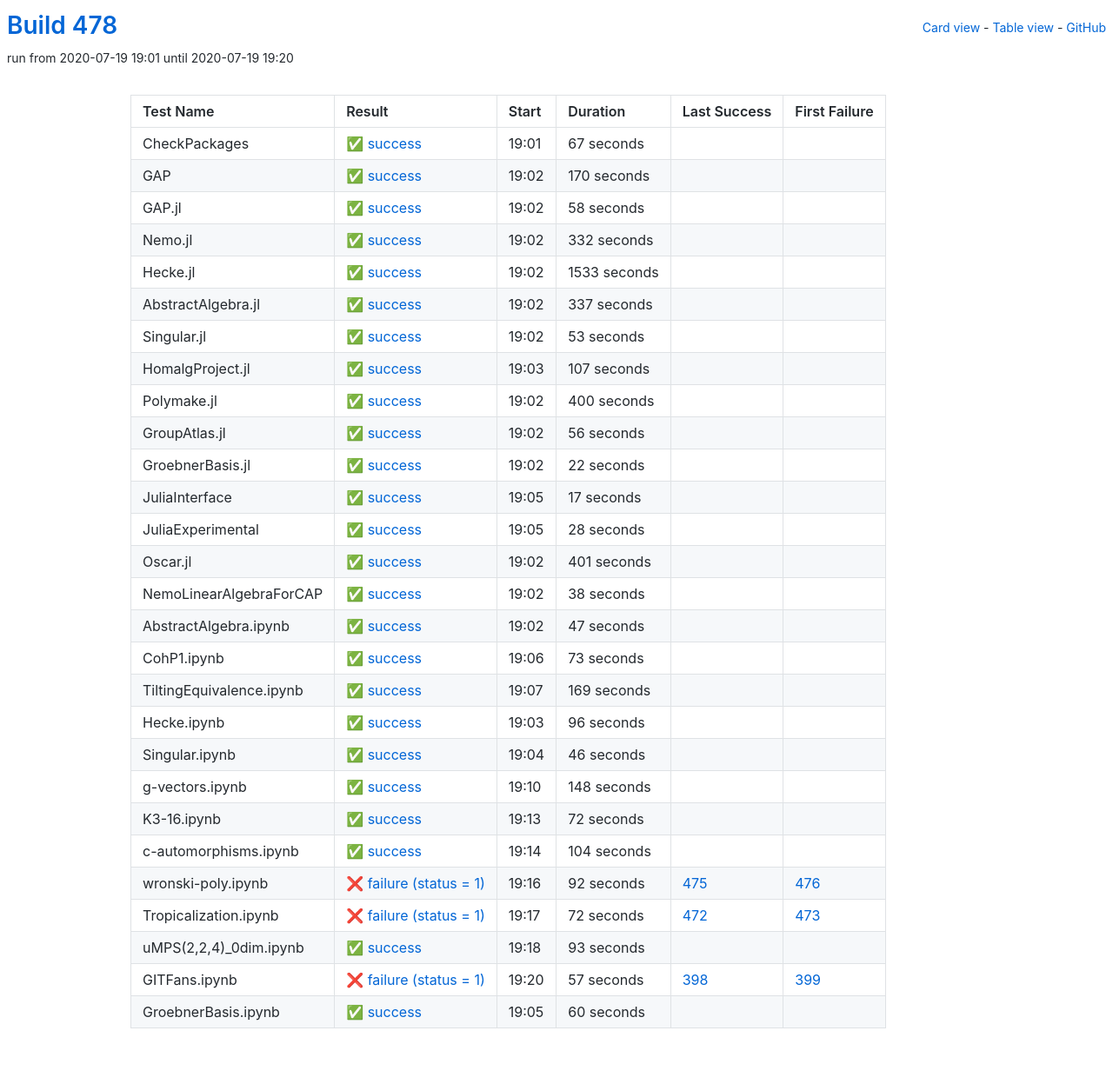
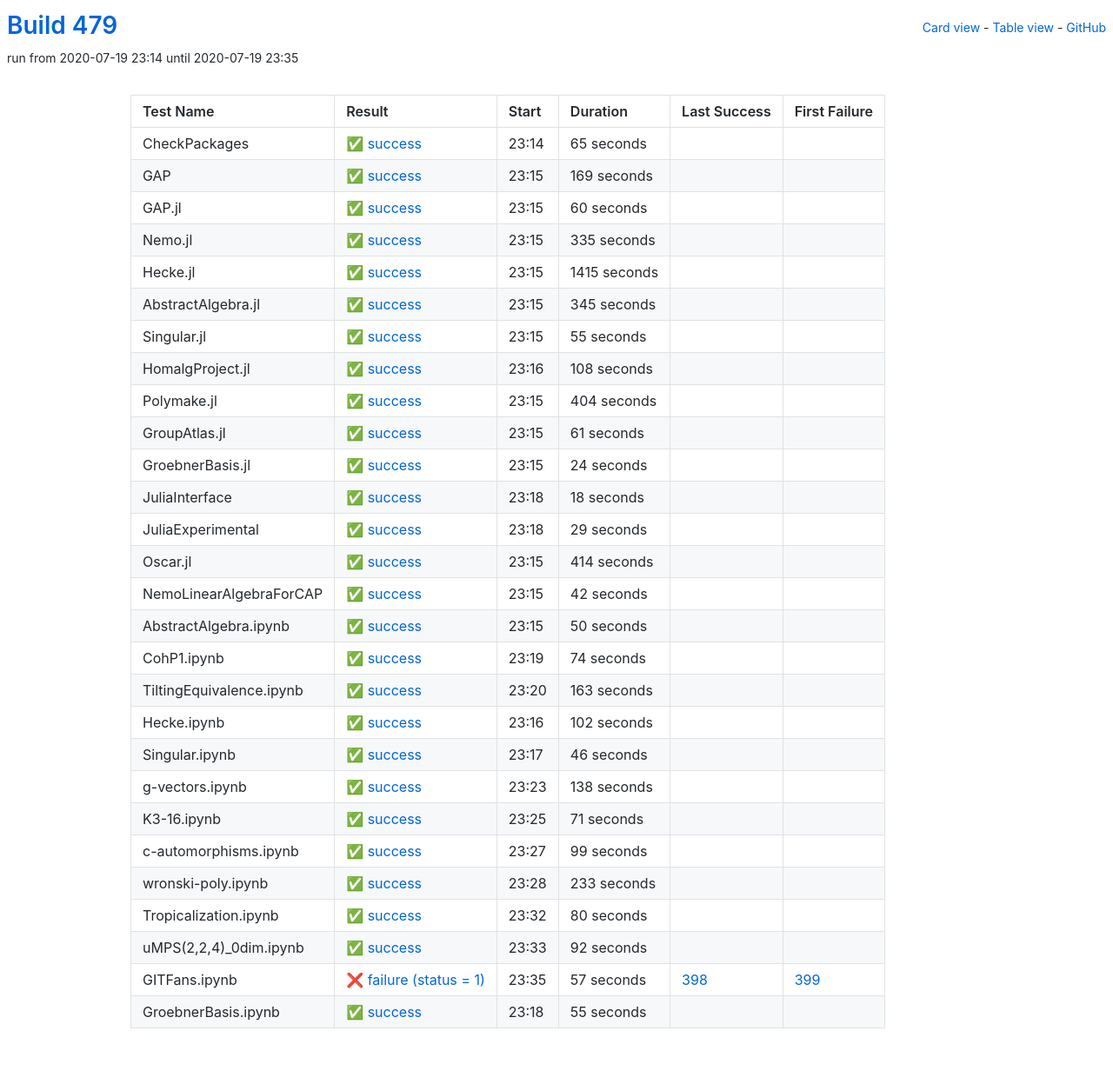
Before and after one commit to oscar-system/oscar-ci-status-stable, a Jekyll site: the page built from table.html, in a window 1280 px wide. Shown: the whole page at 87% size. Built offline with Jekyll 4.4.1, drawn with Linux system fonts in a browser that asks for light colours.

Commit message:
Build #479

```diff
--- a/_data/ci.yml
+++ b/_data/ci.yml
@@ -1,6 +1,6 @@
 ---
-build: 478
-build_url: https://oscarci.mathematik.uni-kl.de/job/oscar-stable/478/
+build: 479
+build_url: https://oscarci.mathematik.uni-kl.de/job/oscar-stable/479/
 job: oscar-stable
 organization: oscar-system
 repo: oscar-ci-status-stable
@@ -8,212 +8,20 @@ repourl: https://github.com/oscar-system/oscar-ci-status-stable
 tests:
 - name: CheckPackages
   id: checkpackages
-  log: https://oscarci.mathematik.uni-kl.de/job/oscar-stable/478/artifact/logs/build-478/CheckPackages.log
-  start: 2020-07-19 19:01
+  log: https://oscarci.mathematik.uni-kl.de/job/oscar-stable/479/artifact/logs/build-479/CheckPackages.log
+  start: 2020-07-19 23:14
   success: true
   exitcode: 0
   status: success
-  duration: 67
+  duration: 65
   last_success: false
   last_success_url:
   first_failure: false
   first_failure_url:
 - name: GAP
   id: gap
-  log: https://oscarci.mathematik.uni-kl.de/job/oscar-stable/478/artifact/logs/build-478/GAP.log
-  start: 2020-07-19 19:02
-  success: true
-  exitcode: 0
-  status: success
-  duration: 170
-  last_success: false
-  last_success_url:
-  first_failure: false
-  first_failure_url:
-- name: GAP.jl
-  id: gap-jl
-  log: https://oscarci.mathematik.uni-kl.de/job/oscar-stable/478/artifact/logs/build-478/GAP.jl.log
-  start: 2020-07-19 19:02
-  success: true
-  exitcode: 0
-  status: success
-  duration: 58
-  last_success: false
-  last_success_url:
-  first_failure: false
-  first_failure_url:
-- name: Nemo.jl
-  id: nemo-jl
-  log: https://oscarci.mathematik.uni-kl.de/job/oscar-stable/478/artifact/logs/build-478/Nemo.jl.log
-  start: 2020-07-19 19:02
-  success: true
-  exitcode: 0
-  status: success
-  duration: 332
-  last_success: false
-  last_success_url:
-  first_failure: false
-  first_failure_url:
-- name: Hecke.jl
-  id: hecke-jl
-  log: https://oscarci.mathematik.uni-kl.de/job/oscar-stable/478/artifact/logs/build-478/Hecke.jl.log
-  start: 2020-07-19 19:02
-  success: true
-  exitcode: 0
-  status: success
-  duration: 1533
-  last_success: false
-  last_success_url:
-  first_failure: false
-  first_failure_url:
-- name: AbstractAlgebra.jl
-  id: abstractalgebra-jl
-  log: https://oscarci.mathematik.uni-kl.de/job/oscar-stable/478/artifact/logs/build-478/AbstractAlgebra.jl.log
-  start: 2020-07-19 19:02
-  success: true
-  exitcode: 0
-  status: success
-  duration: 337
-  last_success: false
-  last_success_url:
-  first_failure: false
-  first_failure_url:
-- name: Singular.jl
-  id: singular-jl
-  log: https://oscarci.mathematik.uni-kl.de/job/oscar-stable/478/artifact/logs/build-478/Singular.jl.log
-  start: 2020-07-19 19:02
-  success: true
-  exitcode: 0
-  status: success
-  duration: 53
-  last_success: false
-  last_success_url:
-  first_failure: false
-  first_failure_url:
-- name: HomalgProject.jl
-  id: homalgproject-jl
-  log: https://oscarci.mathematik.uni-kl.de/job/oscar-stable/478/artifact/logs/build-478/HomalgProject.jl.log
-  start: 2020-07-19 19:03
-  success: true
-  exitcode: 0
-  status: success
-  duration: 107
-  last_success: false
-  last_success_url:
-  first_failure: false
-  first_failure_url:
-- name: Polymake.jl
-  id: polymake-jl
-  log: https://oscarci.mathematik.uni-kl.de/job/oscar-stable/478/artifact/logs/build-478/Polymake.jl.log
-  start: 2020-07-19 19:02
-  success: true
-  exitcode: 0
-  status: success
-  duration: 400
-  last_success: false
-  last_success_url:
-  first_failure: false
-  first_failure_url:
-- name: GroupAtlas.jl
-  id: groupatlas-jl
-  log: https://oscarci.mathematik.uni-kl.de/job/oscar-stable/478/artifact/logs/build-478/GroupAtlas.jl.log
-  start: 2020-07-19 19:02
-  success: true
-  exitcode: 0
-  status: success
-  duration: 56
-  last_success: false
-  last_success_url:
-  first_failure: false
-  first_failure_url:
-- name: GroebnerBasis.jl
-  id: groebnerbasis-jl
-  log: https://oscarci.mathematik.uni-kl.de/job/oscar-stable/478/artifact/logs/build-478/GroebnerBasis.jl.log
-  start: 2020-07-19 19:02
-  success: true
-  exitcode: 0
-  status: success
-  duration: 22
-  last_success: false
-  last_success_url:
-  first_failure: false
-  first_failure_url:
-- name: JuliaInterface
-  id: juliainterface
-  log: https://oscarci.mathematik.uni-kl.de/job/oscar-stable/478/artifact/logs/build-478/JuliaInterface.log
-  start: 2020-07-19 19:05
-  success: true
-  exitcode: 0
-  status: success
-  duration: 17
-  last_success: false
-  last_success_url:
-  first_failure: false
-  first_failure_url:
-- name: JuliaExperimental
-  id: juliaexperimental
-  log: https://oscarci.mathematik.uni-kl.de/job/oscar-stable/478/artifact/logs/build-478/JuliaExperimental.log
-  start: 2020-07-19 19:05
-  success: true
-  exitcode: 0
-  status: success
-  duration: 28
-  last_success: false
-  last_success_url:
-  first_failure: false
-  first_failure_url:
-- name: Oscar.jl
-  id: oscar-jl
-  log: https://oscarci.mathematik.uni-kl.de/job/oscar-stable/478/artifact/logs/build-478/Oscar.jl.log
-  start: 2020-07-19 19:02
-  success: true
-  exitcode: 0
-  status: success
-  duration: 401
-  last_success: false
-  last_success_url:
-  first_failure: false
-  first_failure_url:
-- name: NemoLinearAlgebraForCAP
-  id: nemolinearalgebraforcap
-  log: https://oscarci.mathematik.uni-kl.de/job/oscar-stable/478/artifact/logs/build-478/NemoLinearAlgebraForCAP.log
-  start: 2020-07-19 19:02
-  success: true
-  exitcode: 0
-  status: success
-  duration: 38
-  last_success: false
-  last_success_url:
-  first_failure: false
-  first_failure_url:
-- name: AbstractAlgebra.ipynb
-  id: abstractalgebra-ipynb
-  log: https://oscarci.mathematik.uni-kl.de/job/oscar-stable/478/artifact/logs/build-478/AbstractAlgebra.ipynb.log
-  start: 2020-07-19 19:02
-  success: true
-  exitcode: 0
-  status: success
-  duration: 47
-  last_success: false
-  last_success_url:
-  first_failure: false
-  first_failure_url:
-- name: CohP1.ipynb
-  id: cohp1-ipynb
-  log: https://oscarci.mathematik.uni-kl.de/job/oscar-stable/478/artifact/logs/build-478/CohP1.ipynb.log
-  start: 2020-07-19 19:06
-  success: true
-  exitcode: 0
-  status: success
-  duration: 73
-  last_success: false
-  last_success_url:
-  first_failure: false
-  first_failure_url:
-- name: TiltingEquivalence.ipynb
-  id: tiltingequivalence-ipynb
-  log: https://oscarci.mathematik.uni-kl.de/job/oscar-stable/478/artifact/logs/build-478/TiltingEquivalence.ipynb.log
-  start: 2020-07-19 19:07
+  log: https://oscarci.mathematik.uni-kl.de/job/oscar-stable/479/artifact/logs/build-479/GAP.log
+  start: 2020-07-19 23:15
   success: true
   exitcode: 0
   status: success
@@ -222,22 +30,214 @@ tests:
   last_success_url:
   first_failure: false
   first_failure_url:
-- name: Hecke.ipynb
-  id: hecke-ipynb
-  log: https://oscarci.mathematik.uni-kl.de/job/oscar-stable/478/artifact/logs/build-478/Hecke.ipynb.log
-  start: 2020-07-19 19:03
+- name: GAP.jl
+  id: gap-jl
+  log: https://oscarci.mathematik.uni-kl.de/job/oscar-stable/479/artifact/logs/build-479/GAP.jl.log
+  start: 2020-07-19 23:15
   success: true
   exitcode: 0
   status: success
-  duration: 96
+  duration: 60
+  last_success: false
+  last_success_url:
+  first_failure: false
+  first_failure_url:
+- name: Nemo.jl
+  id: nemo-jl
+  log: https://oscarci.mathematik.uni-kl.de/job/oscar-stable/479/artifact/logs/build-479/Nemo.jl.log
+  start: 2020-07-19 23:15
+  success: true
+  exitcode: 0
+  status: success
+  duration: 335
+  last_success: false
+  last_success_url:
+  first_failure: false
+  first_failure_url:
+- name: Hecke.jl
+  id: hecke-jl
+  log: https://oscarci.mathematik.uni-kl.de/job/oscar-stable/479/artifact/logs/build-479/Hecke.jl.log
+  start: 2020-07-19 23:15
+  success: true
+  exitcode: 0
+  status: success
+  duration: 1415
+  last_success: false
+  last_success_url:
+  first_failure: false
+  first_failure_url:
+- name: AbstractAlgebra.jl
+  id: abstractalgebra-jl
+  log: https://oscarci.mathematik.uni-kl.de/job/oscar-stable/479/artifact/logs/build-479/AbstractAlgebra.jl.log
+  start: 2020-07-19 23:15
+  success: true
+  exitcode: 0
+  status: success
+  duration: 345
+  last_success: false
+  last_success_url:
+  first_failure: false
+  first_failure_url:
+- name: Singular.jl
+  id: singular-jl
+  log: https://oscarci.mathematik.uni-kl.de/job/oscar-stable/479/artifact/logs/build-479/Singular.jl.log
+  start: 2020-07-19 23:15
+  success: true
+  exitcode: 0
+  status: success
+  duration: 55
+  last_success: false
+  last_success_url:
+  first_failure: false
+  first_failure_url:
+- name: HomalgProject.jl
+  id: homalgproject-jl
+  log: https://oscarci.mathematik.uni-kl.de/job/oscar-stable/479/artifact/logs/build-479/HomalgProject.jl.log
+  start: 2020-07-19 23:16
+  success: true
+  exitcode: 0
+  status: success
+  duration: 108
+  last_success: false
+  last_success_url:
+  first_failure: false
+  first_failure_url:
+- name: Polymake.jl
+  id: polymake-jl
+  log: https://oscarci.mathematik.uni-kl.de/job/oscar-stable/479/artifact/logs/build-479/Polymake.jl.log
+  start: 2020-07-19 23:15
+  success: true
+  exitcode: 0
+  status: success
+  duration: 404
+  last_success: false
+  last_success_url:
+  first_failure: false
+  first_failure_url:
+- name: GroupAtlas.jl
+  id: groupatlas-jl
+  log: https://oscarci.mathematik.uni-kl.de/job/oscar-stable/479/artifact/logs/build-479/GroupAtlas.jl.log
+  start: 2020-07-19 23:15
+  success: true
+  exitcode: 0
+  status: success
+  duration: 61
+  last_success: false
+  last_success_url:
+  first_failure: false
+  first_failure_url:
+- name: GroebnerBasis.jl
+  id: groebnerbasis-jl
+  log: https://oscarci.mathematik.uni-kl.de/job/oscar-stable/479/artifact/logs/build-479/GroebnerBasis.jl.log
+  start: 2020-07-19 23:15
+  success: true
+  exitcode: 0
+  status: success
+  duration: 24
+  last_success: false
+  last_success_url:
+  first_failure: false
+  first_failure_url:
+- name: JuliaInterface
+  id: juliainterface
+  log: https://oscarci.mathematik.uni-kl.de/job/oscar-stable/479/artifact/logs/build-479/JuliaInterface.log
+  start: 2020-07-19 23:18
+  success: true
+  exitcode: 0
+  status: success
+  duration: 18
+  last_success: false
+  last_success_url:
+  first_failure: false
+  first_failure_url:
+- name: JuliaExperimental
+  id: juliaexperimental
+  log: https://oscarci.mathematik.uni-kl.de/job/oscar-stable/479/artifact/logs/build-479/JuliaExperimental.log
+  start: 2020-07-19 23:18
+  success: true
+  exitcode: 0
+  status: success
+  duration: 29
+  last_success: false
+  last_success_url:
+  first_failure: false
+  first_failure_url:
+- name: Oscar.jl
+  id: oscar-jl
+  log: https://oscarci.mathematik.uni-kl.de/job/oscar-stable/479/artifact/logs/build-479/Oscar.jl.log
+  start: 2020-07-19 23:15
+  success: true
+  exitcode: 0
+  status: success
+  duration: 414
+  last_success: false
+  last_success_url:
+  first_failure: false
+  first_failure_url:
+- name: NemoLinearAlgebraForCAP
+  id: nemolinearalgebraforcap
+  log: https://oscarci.mathematik.uni-kl.de/job/oscar-stable/479/artifact/logs/build-479/NemoLinearAlgebraForCAP.log
+  start: 2020-07-19 23:15
+  success: true
+  exitcode: 0
+  status: success
+  duration: 42
+  last_success: false
+  last_success_url:
+  first_failure: false
+  first_failure_url:
+- name: AbstractAlgebra.ipynb
+  id: abstractalgebra-ipynb
+  log: https://oscarci.mathematik.uni-kl.de/job/oscar-stable/479/artifact/logs/build-479/AbstractAlgebra.ipynb.log
+  start: 2020-07-19 23:15
+  success: true
+  exitcode: 0
+  status: success
+  duration: 50
+  last_success: false
+  last_success_url:
+  first_failure: false
+  first_failure_url:
+- name: CohP1.ipynb
+  id: cohp1-ipynb
+  log: https://oscarci.mathematik.uni-kl.de/job/oscar-stable/479/artifact/logs/build-479/CohP1.ipynb.log
+  start: 2020-07-19 23:19
+  success: true
+  exitcode: 0
+  status: success
+  duration: 74
+  last_success: false
+  last_success_url:
+  first_failure: false
+  first_failure_url:
+- name: TiltingEquivalence.ipynb
+  id: tiltingequivalence-ipynb
+  log: https://oscarci.mathematik.uni-kl.de/job/oscar-stable/479/artifact/logs/build-479/TiltingEquivalence.ipynb.log
+  start: 2020-07-19 23:20
+  success: true
+  exitcode: 0
+  status: success
+  duration: 163
+  last_success: false
+  last_success_url:
+  first_failure: false
+  first_failure_url:
+- name: Hecke.ipynb
+  id: hecke-ipynb
+  log: https://oscarci.mathematik.uni-kl.de/job/oscar-stable/479/artifact/logs/build-479/Hecke.ipynb.log
+  start: 2020-07-19 23:16
+  success: true
+  exitcode: 0
+  status: success
+  duration: 102
   last_success: false
   last_success_url:
   first_failure: false
   first_failure_url:
 - name: Singular.ipynb
   id: singular-ipynb
-  log: https://oscarci.mathematik.uni-kl.de/job/oscar-stable/478/artifact/logs/build-478/Singular.ipynb.log
-  start: 2020-07-19 19:04
+  log: https://oscarci.mathematik.uni-kl.de/job/oscar-stable/479/artifact/logs/build-479/Singular.ipynb.log
+  start: 2020-07-19 23:17
   success: true
   exitcode: 0
   status: success
@@ -248,80 +248,80 @@ tests:
   first_failure_url:
 - name: g-vectors.ipynb
   id: g-vectors-ipynb
-  log: https://oscarci.mathematik.uni-kl.de/job/oscar-stable/478/artifact/logs/build-478/g-vectors.ipynb.log
-  start: 2020-07-19 19:10
+  log: https://oscarci.mathematik.uni-kl.de/job/oscar-stable/479/artifact/logs/build-479/g-vectors.ipynb.log
+  start: 2020-07-19 23:23
   success: true
   exitcode: 0
   status: success
-  duration: 148
+  duration: 138
   last_success: false
   last_success_url:
   first_failure: false
   first_failure_url:
 - name: K3-16.ipynb
   id: k3-16-ipynb
-  log: https://oscarci.mathematik.uni-kl.de/job/oscar-stable/478/artifact/logs/build-478/K3-16.ipynb.log
-  start: 2020-07-19 19:13
+  log: https://oscarci.mathematik.uni-kl.de/job/oscar-stable/479/artifact/logs/build-479/K3-16.ipynb.log
+  start: 2020-07-19 23:25
   success: true
   exitcode: 0
   status: success
-  duration: 72
+  duration: 71
   last_success: false
   last_success_url:
   first_failure: false
   first_failure_url:
 - name: c-automorphisms.ipynb
   id: c-automorphisms-ipynb
-  log: https://oscarci.mathematik.uni-kl.de/job/oscar-stable/478/artifact/logs/build-478/c-automorphisms.ipynb.log
-  start: 2020-07-19 19:14
+  log: https://oscarci.mathematik.uni-kl.de/job/oscar-stable/479/artifact/logs/build-479/c-automorphisms.ipynb.log
+  start: 2020-07-19 23:27
   success: true
   exitcode: 0
   status: success
-  duration: 104
+  duration: 99
   last_success: false
   last_success_url:
   first_failure: false
   first_failure_url:
 - name: wronski-poly.ipynb
   id: wronski-poly-ipynb
-  log: https://oscarci.mathematik.uni-kl.de/job/oscar-stable/478/artifact/logs/build-478/wronski-poly.ipynb.log
-  start: 2020-07-19 19:16
-  success: false
-  exitcode: 1
-  status: failure
-  duration: 92
-  last_success: 475
-  last_success_url: https://oscarci.mathematik.uni-kl.de/job/oscar-stable/475/
-  first_failure: 476
-  first_failure_url: https://oscarci.mathematik.uni-kl.de/job/oscar-stable/476/
-- name: Tropicalization.ipynb
-  id: tropicalization-ipynb
-  log: https://oscarci.mathematik.uni-kl.de/job/oscar-stable/478/artifact/logs/build-478/Tropicalization.ipynb.log
-  start: 2020-07-19 19:17
-  success: false
-  exitcode: 1
-  status: failure
-  duration: 72
-  last_success: 472
-  last_success_url: https://oscarci.mathematik.uni-kl.de/job/oscar-stable/472/
-  first_failure: 473
-  first_failure_url: https://oscarci.mathematik.uni-kl.de/job/oscar-stable/473/
-- name: uMPS(2,2,4)_0dim.ipynb
-  id: umps-2-2-4-0dim-ipynb
-  log: https://oscarci.mathematik.uni-kl.de/job/oscar-stable/478/artifact/logs/build-478/uMPS-2-2-4-_0dim.ipynb.log
-  start: 2020-07-19 19:18
+  log: https://oscarci.mathematik.uni-kl.de/job/oscar-stable/479/artifact/logs/build-479/wronski-poly.ipynb.log
+  start: 2020-07-19 23:28
   success: true
   exitcode: 0
   status: success
-  duration: 93
+  duration: 233
+  last_success: false
+  last_success_url:
+  first_failure: false
+  first_failure_url:
+- name: Tropicalization.ipynb
+  id: tropicalization-ipynb
+  log: https://oscarci.mathematik.uni-kl.de/job/oscar-stable/479/artifact/logs/build-479/Tropicalization.ipynb.log
+  start: 2020-07-19 23:32
+  success: true
+  exitcode: 0
+  status: success
+  duration: 80
+  last_success: false
+  last_success_url:
+  first_failure: false
+  first_failure_url:
+- name: uMPS(2,2,4)_0dim.ipynb
+  id: umps-2-2-4-0dim-ipynb
+  log: https://oscarci.mathematik.uni-kl.de/job/oscar-stable/479/artifact/logs/build-479/uMPS-2-2-4-_0dim.ipynb.log
+  start: 2020-07-19 23:33
+  success: true
+  exitcode: 0
+  status: success
+  duration: 92
   last_success: false
   last_success_url:
   first_failure: false
   first_failure_url:
 - name: GITFans.ipynb
   id: gitfans-ipynb
-  log: https://oscarci.mathematik.uni-kl.de/job/oscar-stable/478/artifact/logs/build-478/GITFans.ipynb.log
-  start: 2020-07-19 19:20
+  log: https://oscarci.mathematik.uni-kl.de/job/oscar-stable/479/artifact/logs/build-479/GITFans.ipynb.log
+  start: 2020-07-19 23:35
   success: false
   exitcode: 1
   status: failure
@@ -332,12 +332,12 @@ tests:
   first_failure_url: https://oscarci.mathematik.uni-kl.de/job/oscar-stable/399/
 - name: GroebnerBasis.ipynb
   id: groebnerbasis-ipynb
-  log: https://oscarci.mathematik.uni-kl.de/job/oscar-stable/478/artifact/logs/build-478/GroebnerBasis.ipynb.log
-  start: 2020-07-19 19:05
+  log: https://oscarci.mathematik.uni-kl.de/job/oscar-stable/479/artifact/logs/build-479/GroebnerBasis.ipynb.log
+  start: 2020-07-19 23:18
   success: true
   exitcode: 0
   status: success
-  duration: 60
+  duration: 55
   last_success: false
   last_success_url:
   first_failure: false
```
Also changed, not shown: README.md.
